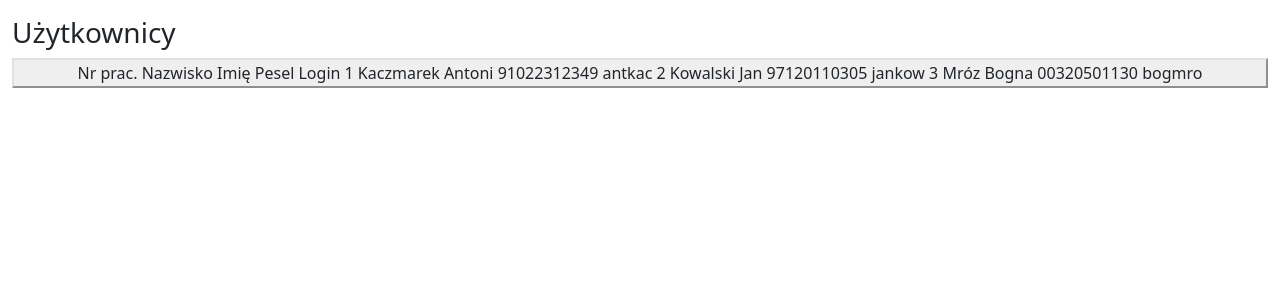
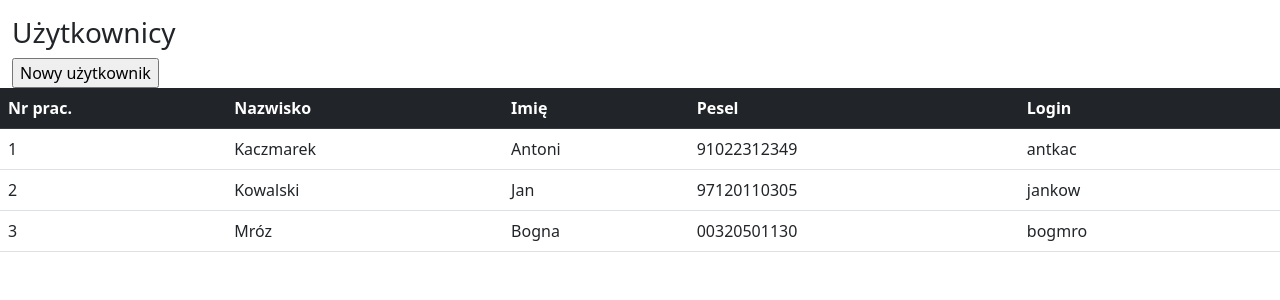
Before and after one commit to krisskiemel/hotel, a PHP site: page /users.php in a window 1280 px wide. Shown: the part 56-356 px from the top of the page. Run offline with PHP 8.4, Linux system fonts and the light colour scheme; data comes from the database, SQL or seed files in the repository.

Commit message:
modified:   users.php

```diff
--- a/users.php
+++ b/users.php
@@ -19,9 +19,13 @@
 
   <div class="container-fluid mt-3">
     <h3>Użytkownicy</h3>
-
-  <form><button submit=
-
+    <div class="row">
+      <form action="users.php" method="GET">
+        <input type="hidden" name="typ" value="n">
+        <input class="" type="submit" value="Nowy użytkownik">
+      </form>
+    </div>
+    <div class="row">
       <table class="table">
         <thead class="table-dark">
           <tr>
@@ -34,7 +38,6 @@
           </tr>
         </thead>
         <tbody>
-
         <?php
         while ($row = mysqli_fetch_array($result)) {
           echo "<tr><td>{$row['nr_pracownika']}</td>
@@ -45,8 +48,7 @@
         }?>
         </tbody>
       </table>
-
-
+    </div>
   </div>
 
 </body>
```
Lines whose indentation alone changed are shown as unchanged.
